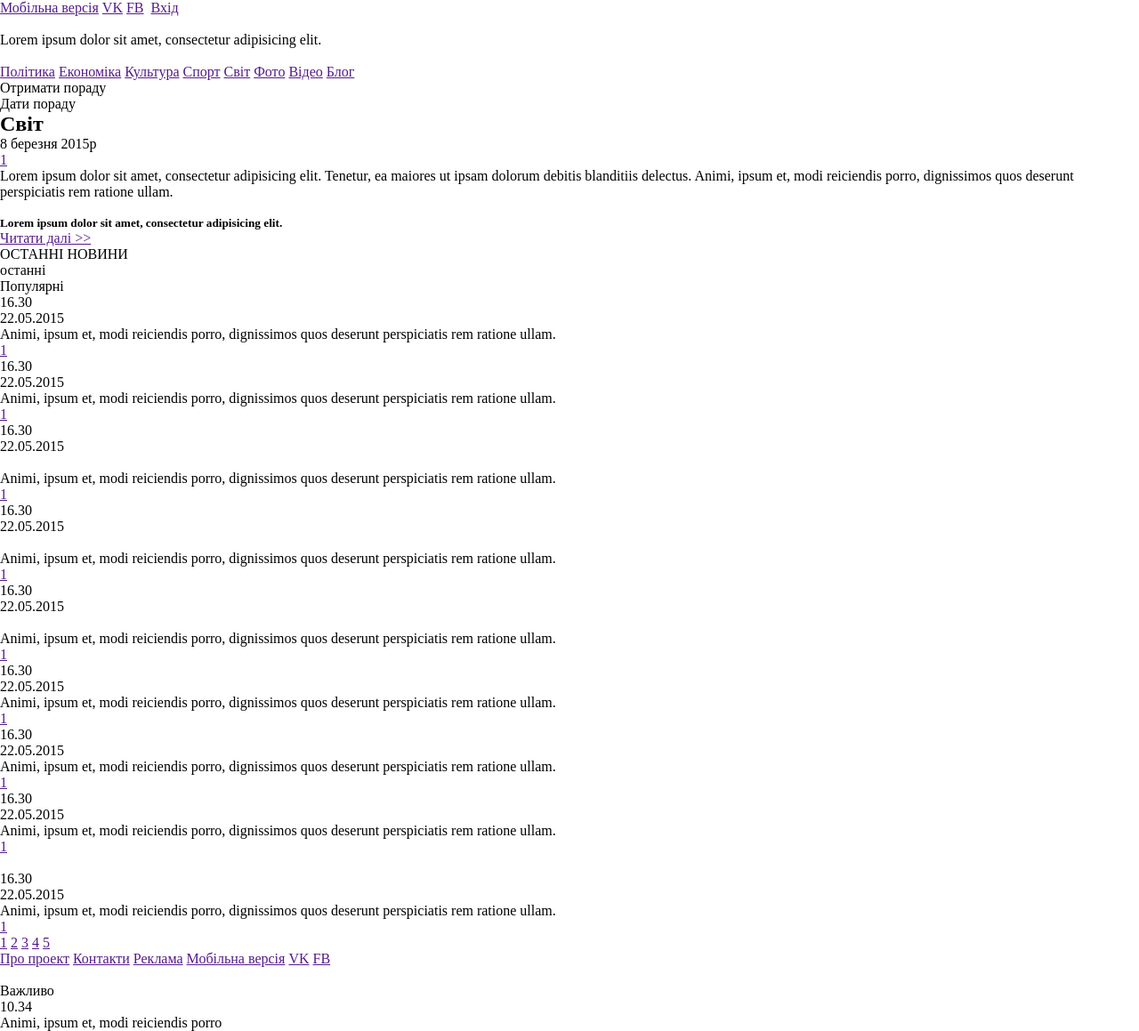
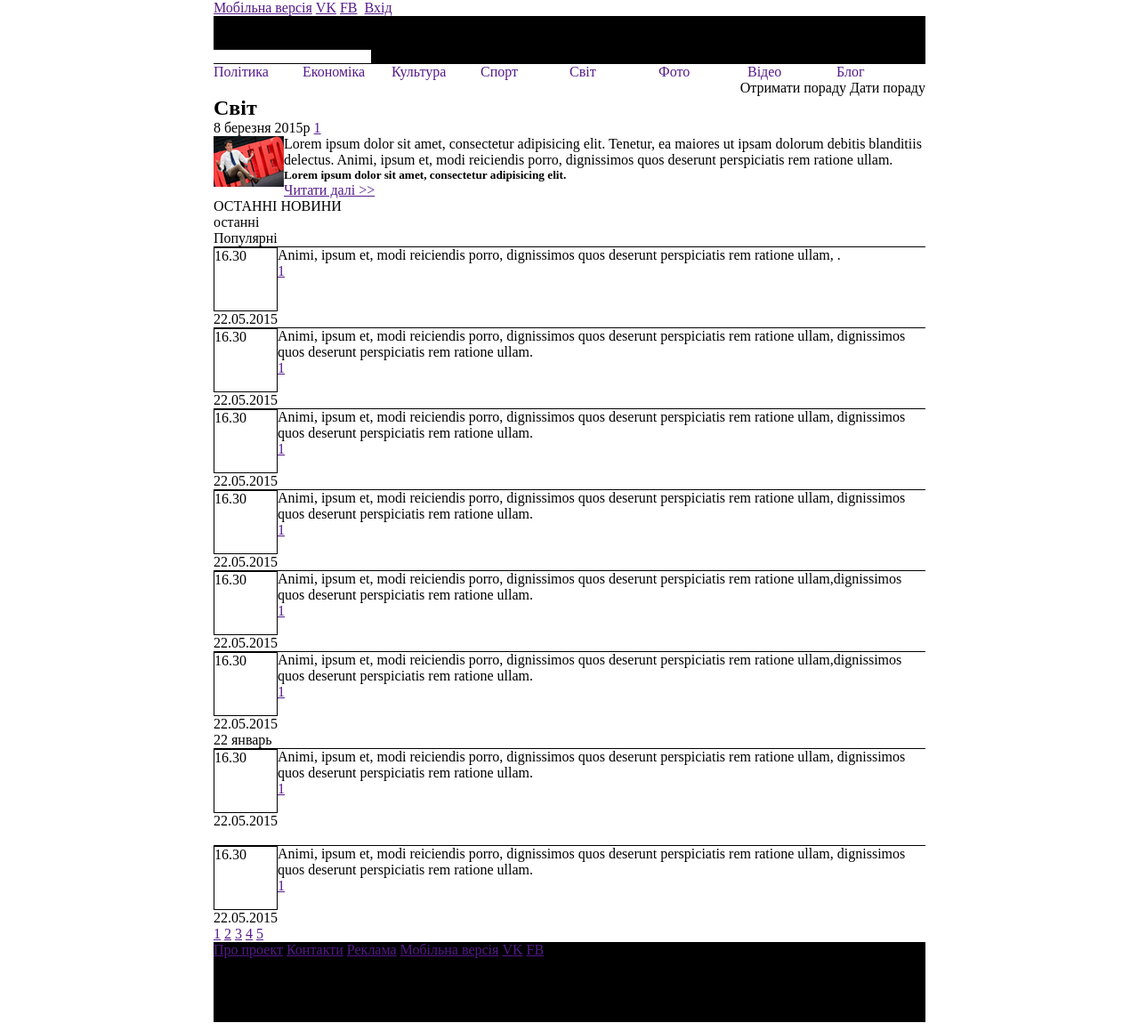
Before and after one commit to TanyaRybachuk/Project-1, a website: page index.html in a window 1280 px wide. Shown: the whole page at 89% size. Drawn offline with Linux system fonts and the light colour scheme.

Commit message:
new style

```diff
--- a/index.html
+++ b/index.html
@@ -26,43 +26,38 @@
 			</form>
 		</div>
 		<div class="header__section">
-			<div class="header__section_news">
-				<a href="">Політика</a>
-				<a href="">Економіка</a>
-				<a href="">Культура</a>
-				<a href="">Спорт</a>
-				<a href="">Світ</a>
-				<a href="">Фото</a>
-				<a href="">Відео</a>
-				<a href="">Блог</a>
-			</div>
+			<a href="" class="header__section__news">Політика</a>
+			<a href="" class="header__section__news">Економіка</a>
+			<a href="" class="header__section__news">Культура</a>
+			<a href="" class="header__section__news">Спорт</a>
+			<a href="" class="header__section__news">Світ</a>
+			<a href="" class="header__section__news">Фото</a>
+			<a href="" class="header__section__news">Відео</a>
+			<a href="" class="header__section__news">Блог</a>
 		</div>
 	</header>
 
 	<div class="container">
 		<div class="main">
 			<div class="advice">
-				<p>Отримати пораду</p>
-				<p>Дати пораду</p>
+				<span class="main__advice">Отримати пораду</span>
+				<span class="main__advice">Дати пораду</span>
 			</div>
-		</div>
-			<div class="article">
+			<article class="article">
 				<h2>Світ</h2>
 				<p>
 					8 березня 2015р
+					<a href="">1</a>
 				</p>
-				<a href="">
-					1
-				</a>
-				<p>
+				<img src="pic/small.png" alt="" class="article__pic">
+				<p class="article__text">
 					Lorem ipsum dolor sit amet, consectetur adipisicing elit. Tenetur, ea maiores ut ipsam dolorum debitis blanditiis delectus. Animi, ipsum et, modi reiciendis porro, dignissimos quos deserunt perspiciatis rem ratione ullam.
 				</p>
-				<img src="" alt="">
 				<h5>Lorem ipsum dolor sit amet, consectetur adipisicing elit.</h5>
 				<a href="">
 					Читати далі >>
 				</a>
-			</div>
+			</article>
 			<div class="last">
 				<div class="last__line">
 					<p>ОСТАННІ НОВИНИ</p>
@@ -72,63 +67,57 @@
 				<ul>
 					<li class="news">
 						<p class="news_time">16.30</p>
-						<p class="news_date">22.05.2015</p>
-						<p>Animi, ipsum et, modi reiciendis porro, dignissimos quos deserunt perspiciatis rem ratione ullam.</p>
+						<p class="news_text">Animi, ipsum et, modi reiciendis porro, dignissimos quos deserunt perspiciatis rem ratione ullam, .</p>
 						<a href="">1</a>
+						<span class="news_date">22.05.2015</span>
 					</li>
 					<li class="news">
 						<p class="news_time">16.30</p>
-						<p class="news_date">22.05.2015</p>
-						<p>Animi, ipsum et, modi reiciendis porro, dignissimos quos deserunt perspiciatis rem ratione ullam.</p>
+						<p class="news_text">Animi, ipsum et, modi reiciendis porro, dignissimos quos deserunt perspiciatis rem ratione ullam, dignissimos quos deserunt perspiciatis rem ratione ullam.</p>
 						<a href="">1</a>
+						<span class="news_date">22.05.2015</span>
 					</li>
 					<li class="news">
 						<p class="news_time">16.30</p>
-						<p class="news_date">22.05.2015</p>
-						<img src="" alt="">
-						<p>Animi, ipsum et, modi reiciendis porro, dignissimos quos deserunt perspiciatis rem ratione ullam.</p>
+						<p class="news_text">Animi, ipsum et, modi reiciendis porro, dignissimos quos deserunt perspiciatis rem ratione ullam, dignissimos quos deserunt perspiciatis rem ratione ullam.</p>
 						<a href="">1</a>
+						<span class="news_date">22.05.2015</span>
 					</li>
 					<li class="news">
 						<p class="news_time">16.30</p>
-						<p class="news_date">22.05.2015</p>
-						<img src="" alt="">
-						<p>Animi, ipsum et, modi reiciendis porro, dignissimos quos deserunt perspiciatis rem ratione ullam.</p>
+						<p class="news_text">Animi, ipsum et, modi reiciendis porro, dignissimos quos deserunt perspiciatis rem ratione ullam, dignissimos quos deserunt perspiciatis rem ratione ullam.</p>
 						<a href="">1</a>
+						<span class="news_date">22.05.2015</span>
 					</li>
 					<li class="news">
 						<p class="news_time">16.30</p>
-						<p class="news_date">22.05.2015</p>
-						<img src="" alt="">
-						<p>Animi, ipsum et, modi reiciendis porro, dignissimos quos deserunt perspiciatis rem ratione ullam.</p>
+						<p class="news_text">Animi, ipsum et, modi reiciendis porro, dignissimos quos deserunt perspiciatis rem ratione ullam,dignissimos quos deserunt perspiciatis rem ratione ullam.</p>
 						<a href="">1</a>
+						<span class="news_date">22.05.2015</span>
 					</li>
 					<li class="news">
 						<p class="news_time">16.30</p>
-						<p class="news_date">22.05.2015</p>
-						<p>Animi, ipsum et, modi reiciendis porro, dignissimos quos deserunt perspiciatis rem ratione ullam.</p>
+						<p class="news_text">Animi, ipsum et, modi reiciendis porro, dignissimos quos deserunt perspiciatis rem ratione ullam,dignissimos quos deserunt perspiciatis rem ratione ullam.</p>
 						<a href="">1</a>
+						<span class="news_date">22.05.2015</span>
 					</li>
 					<li class="date">
-						<p class="news_time">16.30</p>
-						<p class="news_date">22.05.2015</p>
-						<p>Animi, ipsum et, modi reiciendis porro, dignissimos quos deserunt perspiciatis rem ratione ullam.</p>
-						<a href="">1</a>
+						22 январь
 					</li>
 					<li class="news">
 						<p class="news_time">16.30</p>
-						<p class="news_date">22.05.2015</p>
-						<p>Animi, ipsum et, modi reiciendis porro, dignissimos quos deserunt perspiciatis rem ratione ullam.</p>
+						<p class="news_text">Animi, ipsum et, modi reiciendis porro, dignissimos quos deserunt perspiciatis rem ratione ullam, dignissimos quos deserunt perspiciatis rem ratione ullam.</p>
 						<a href="">1</a>
+						<span class="news_date">22.05.2015</span>
 					</li>
 					<li class="banner">
 						<img src="" alt="">
 					<li>
 					<li class="news">
 						<p class="news_time">16.30</p>
-						<p class="news_date">22.05.2015</p>
-						<p>Animi, ipsum et, modi reiciendis porro, dignissimos quos deserunt perspiciatis rem ratione ullam.</p>
+						<p class="news_text">Animi, ipsum et, modi reiciendis porro, dignissimos quos deserunt perspiciatis rem ratione ullam, dignissimos quos deserunt perspiciatis rem ratione ullam.</p>
 						<a href="">1</a>
+						<span class="news_date">22.05.2015</span>
 					</li>
 					<li  class="page">
 						<a href="">1</a>
@@ -141,6 +130,7 @@
 
 		</div>
 		<div class="footer">
+		<div class="section">
 			<div class="section__1">
 				<a href="" class="links">Про проект</a>
 				<a href="" class="links">Контакти</a>
@@ -148,6 +138,7 @@
 				<a href="" class="links">Мобільна версія</a>
 				<a href="" class="links">VK</a>
 				<a href="" class="links">FB</a>
+			</div>
 			<div class="section__2">
 				<img src="" alt="">
 				<p></p>
--- a/style.css
+++ b/style.css
@@ -67,3 +67,59 @@ table {
   width: 100%;
 }
 /*RESET*/
+header,
+.container,
+.section
+{
+  max-width: 800px;
+  margin: 0 auto;
+}
+
+.clearfix:after,
+.container:after,
+header:after,
+.section:after{
+  content: '';
+  overflow: hidden;
+  clear: both;
+  display: table;
+}
+
+header{
+  display: block;
+}
+.header__mobile{
+  display: inline-block;
+}
+.header__form{
+  background-color: black;
+}
+.header__section__news{
+  display: inline-block;
+  width: 12%;
+  text-decoration: none;
+}
+.advice{
+  text-align:right;
+  }
+.article__pic{
+  float: left;
+}
+.news{
+  border-top: 1px solid black;
+}
+.news_time{
+  width: 70px;
+  height: 70px;
+  border: 1px solid black;
+  float: left;
+}
+.news_date{
+  display: block;
+  clear: both;
+}
+.footer{
+  background-color: black;
+}
+.section{
+  width: 1200px;}
```
Lines whose indentation alone changed are shown as unchanged.
